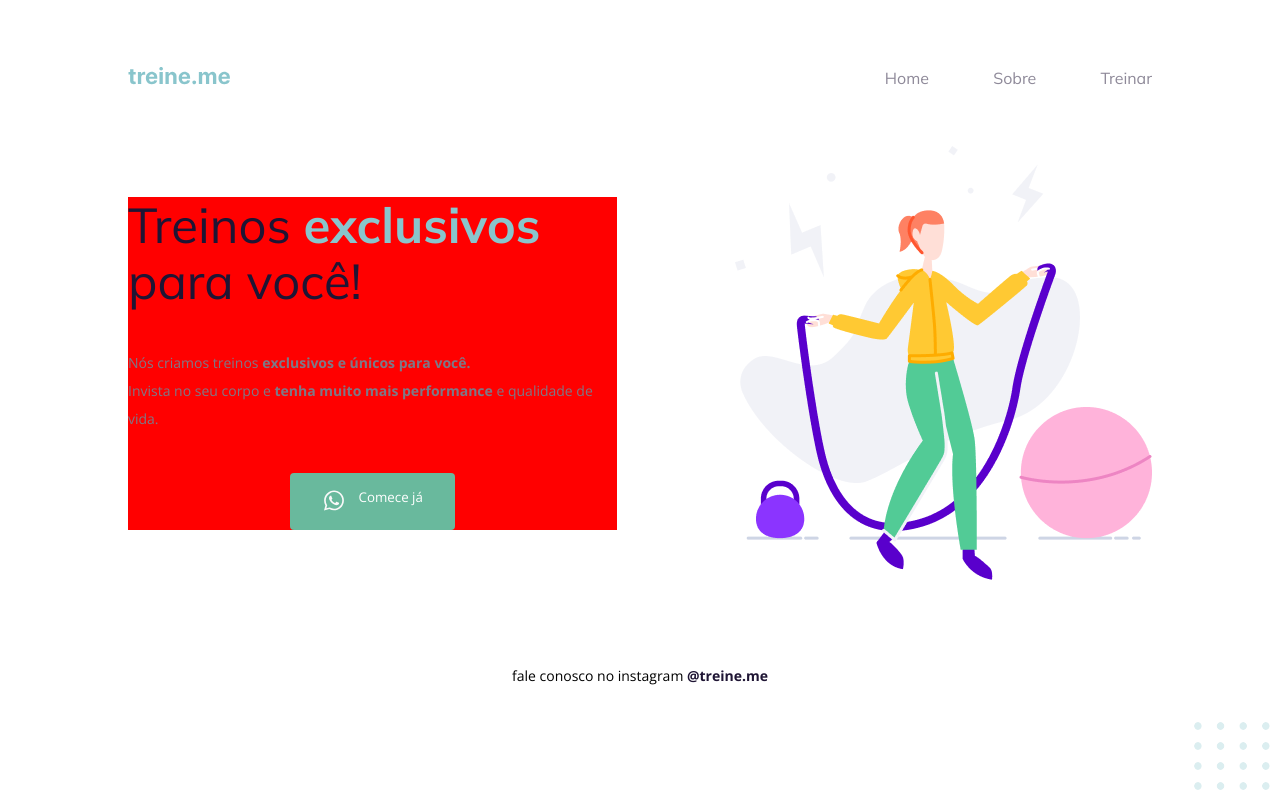
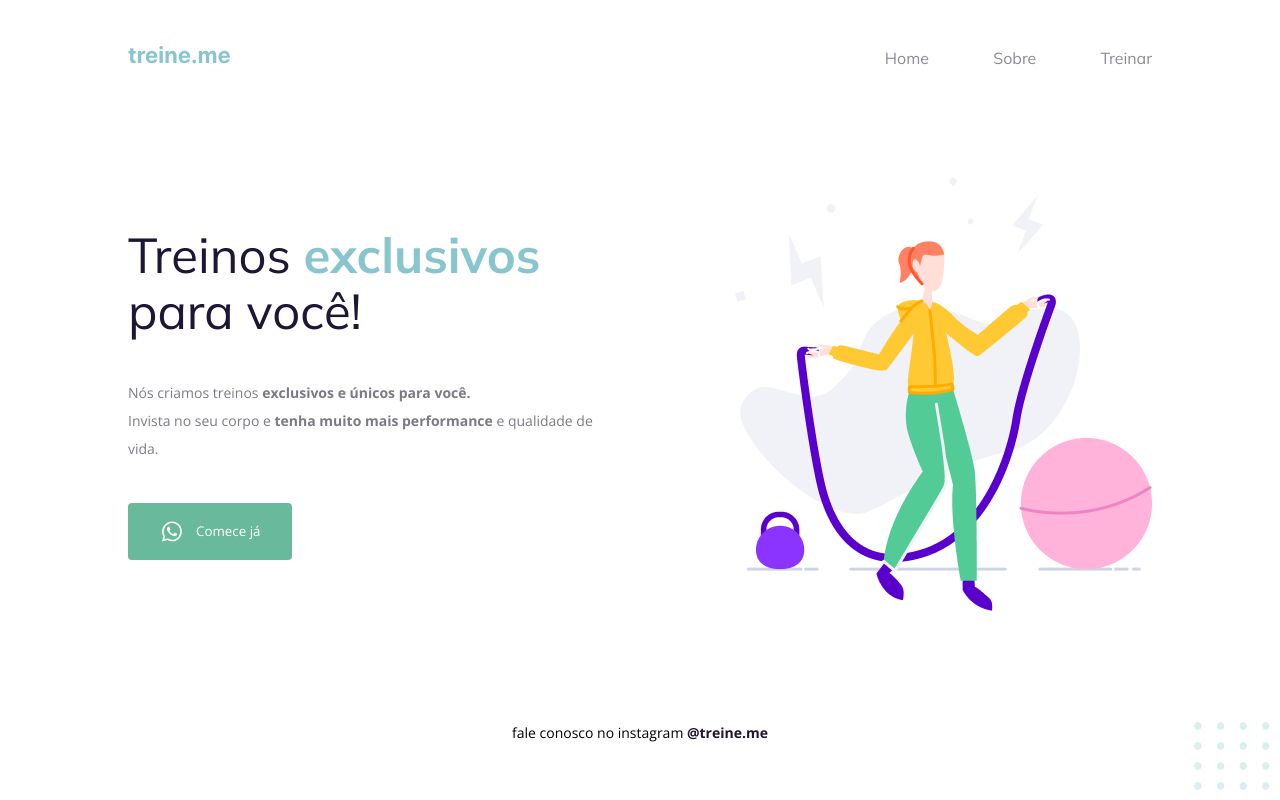
Before and after one commit to Pedrohprado/projeto_explorer_02, a plain HTML site: page index.html in a window 1280 px wide. Drawn offline with nearby package versions, Linux system fonts and the light colour scheme.

Commit message:
alterações de layout

```diff
--- a/style.css
+++ b/style.css
@@ -7,15 +7,11 @@
 
 body {
   font-family: "Open Sans", sans-serif;
-
-  width: 100vw;
 }
 
 .page {
-     /* width: 600px;
-    margin: 0 auto;
-    padding-top: 65px;
-   */
+  height: 100vh;
+
   display: grid;
   grid-template-areas:
     'nav nav'
@@ -25,11 +21,10 @@ body {
 }
 
 nav {
-    grid-area: nav;
+  grid-area: nav;                   /*HEADER*/
 
-    margin: 65px auto 0;
+  margin: 20px auto 0;
   width: 80%;
-    height: 26px;
 
   display: flex;
   align-items: center;
@@ -43,7 +38,6 @@ body {
   align-items: center;
   justify-content: space-between;
   list-style: none;
-    margin: 0;
 }
 
 a {
@@ -60,6 +54,7 @@ body {
   opacity: 1;
 }
 
+
 h1,
 ul {
   font-family: "Mulish", sans-serif;
@@ -67,7 +62,7 @@ body {
 
 main {
   width: 80%;
-    margin: 55px auto 0;
+  margin: 55px auto 0;    /*MAIN*/
   grid-area: main;
 
   display: flex;
@@ -75,19 +70,13 @@ body {
   justify-content: space-between;
 }
 
-  /* main .pulaCorda {
-    width: 417.33px;
-    height: 433.64px;
-  } */
-
 section {
-    background-color:red;
   width: 489.38px;
 
   display: flex;
   flex-direction: column;
   justify-content: start;
-    align-items: center;
+  align-items: flex-start;
 }
 
 h1 {
@@ -120,6 +109,7 @@ body {
   padding: 15.5px 32px 16.5px;
   display: flex;
   justify-content: space-around;
+  align-items: center;
   gap: 12.09px;
 
   border-radius: 4px;
@@ -132,14 +122,14 @@ body {
 }
 
 footer {
-    margin-top: 82.36px;
-    width: 100%;
+  margin: 82px auto 0;     /*FOOTER*/
+  width: 80%;
   grid-area: footer;
+
   font-size: 14px;
   line-height: 28px;
 
   text-align: center;
-
 }
 
 footer a {
```
Also changed, not shown: index.html (+1 -0 lines). Lines whose indentation alone changed are shown as unchanged.
